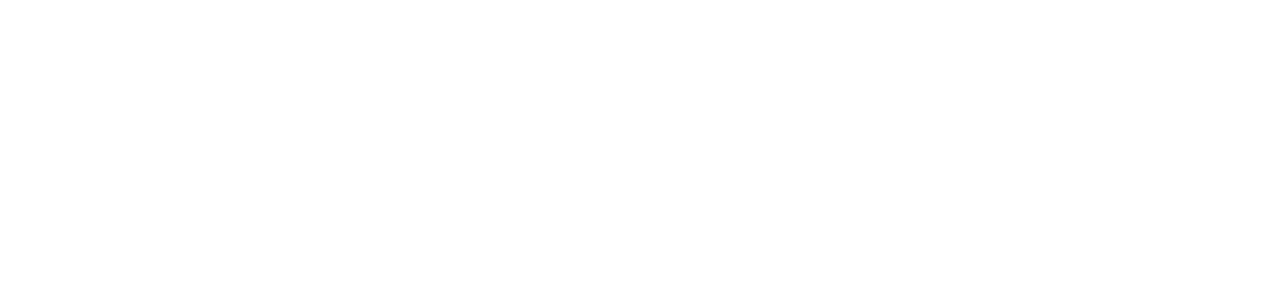
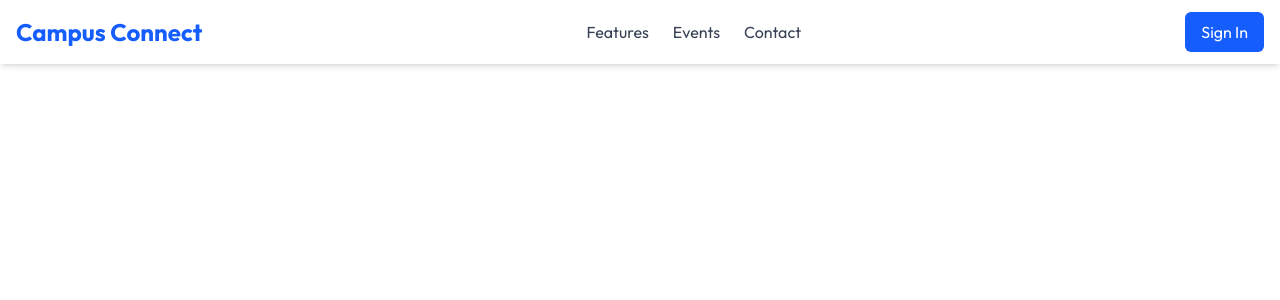
Before and after one commit to JagadeeswarJ/univo, a React (Vite) app: page /events in a window 1280 px wide. Before the commit this address had no page. Shown: the top 300 px of the page. Built offline with nearby package versions, Linux system fonts and the light colour scheme.

Commit message:
added header

```diff
--- a/src/App.jsx
+++ b/src/App.jsx
@@ -3,15 +3,19 @@ import { BrowserRouter as Router, Routes, Route } from "react-router-dom";
 import Home from "./Home";
 import Login from "./Login";
 import Signup from "./Signup";
+import Header from "./components/Header"; // make sure path is correct
 
 function App() {
   return (
     <Router>
-      <Routes>
-        <Route path="/" element={<Home />} />
-        <Route path="/login" element={<Login />} />
-        <Route path="/signup" element={<Signup />} />
-      </Routes>
+      <Header />
+      <div className="pt-20"> {/* To avoid overlap due to fixed header */}
+        <Routes>
+          <Route path="/" element={<Home />} />
+          <Route path="/login" element={<Login />} />
+          <Route path="/signup" element={<Signup />} />
+        </Routes>
+      </div>
     </Router>
   );
 }
--- /dev/null
+++ b/src/components/Header.jsx
@@ -0,0 +1,18 @@
+// src/components/Header.jsx
+export default function Header() {
+    return (
+      <header className="bg-white shadow-md fixed w-full top-0 z-50">
+        <div className="max-w-7xl mx-auto px-4 py-3 flex justify-between items-center">
+          <h1 className="text-2xl font-bold text-blue-600">Campus Connect</h1>
+          <nav className="space-x-6 hidden md:block">
+            <a href="#features" className="text-gray-700 hover:text-blue-600">Features</a>
+            <a href="#events" className="text-gray-700 hover:text-blue-600">Events</a>
+            <a href="#contact" className="text-gray-700 hover:text-blue-600">Contact</a>
+          </nav>
+          <button className="bg-blue-600 text-white px-4 py-2 rounded-md hover:bg-blue-700">
+            Sign In
+          </button>
+        </div>
+      </header>
+    );
+  }
```
